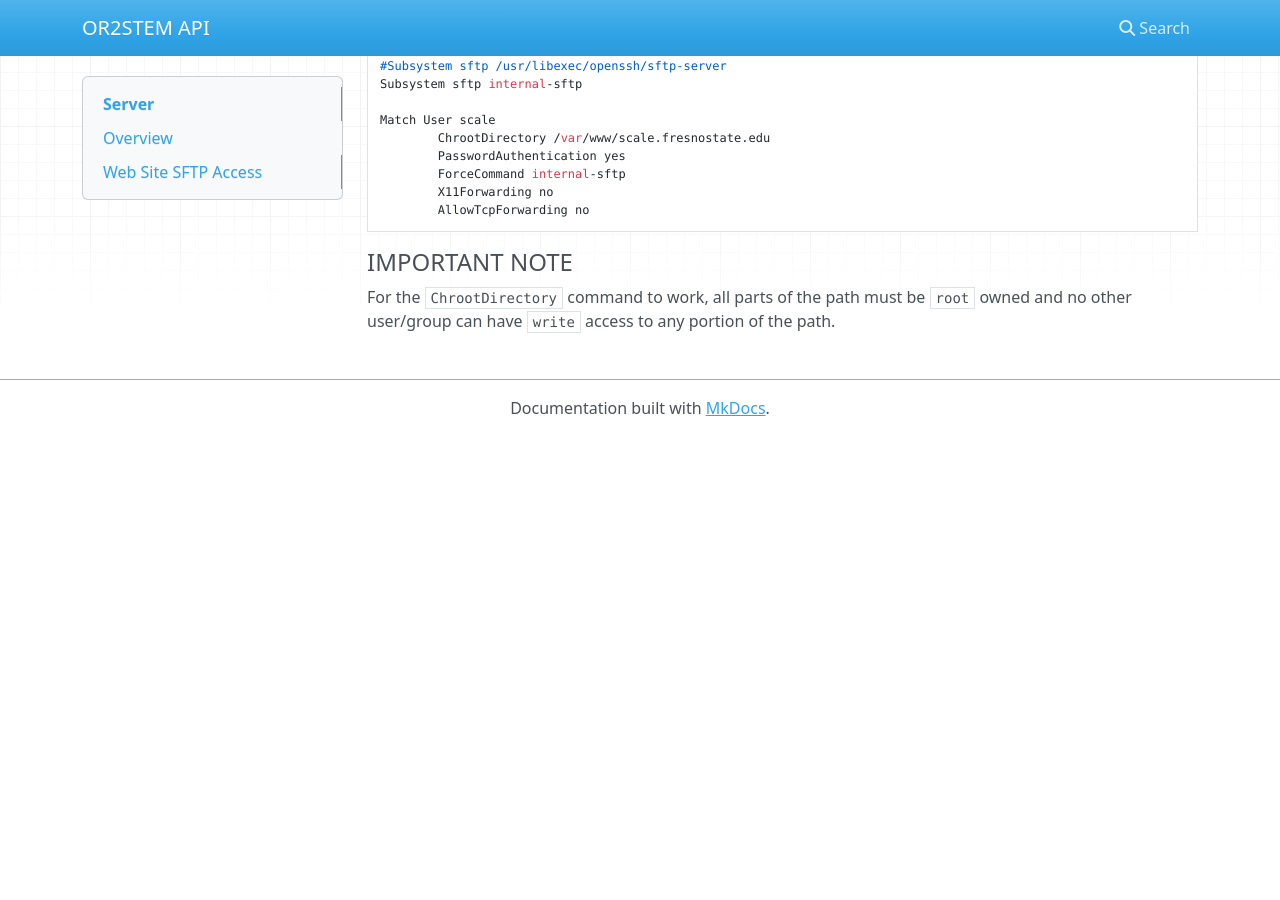
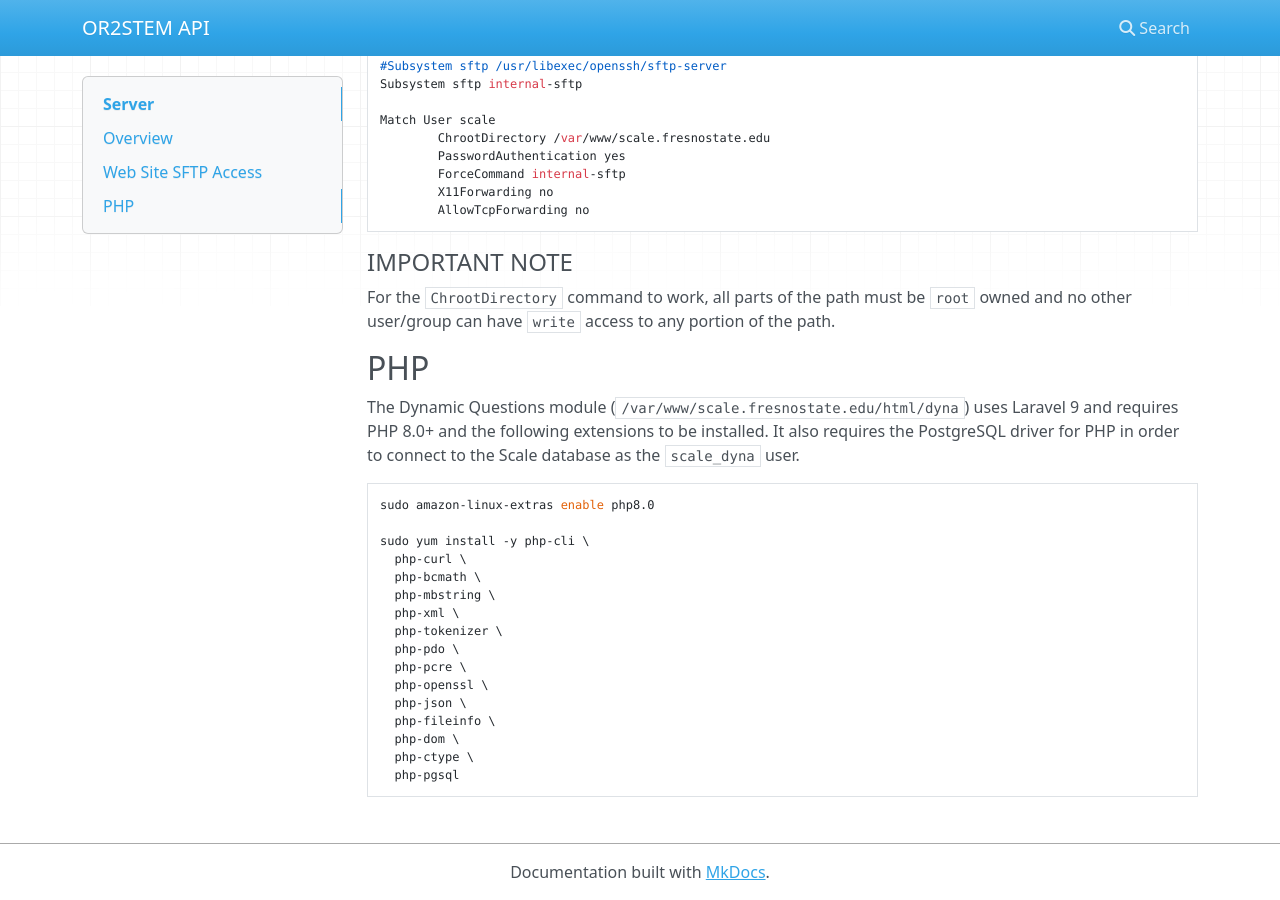
Before and after one commit to OnRampToStem/scool_lti, an MkDocs documentation site: the page built from docs/server/index.md, in a window 1280 px wide and 900 px high, scrolled down 638 px. Built offline with MkDocs 1.6.1, drawn with Linux system fonts in a browser that asks for light colours; nearby versions of some CDN libraries; before the commit the page ends 1074 px from its top, so only the background shows below that.

Commit message:
document PHP/Laravel requirements for scale web app server

````diff
--- a/docs/server/index.md
+++ b/docs/server/index.md
@@ -41,3 +41,29 @@ Match User scale
 For the `ChrootDirectory` command to work, all parts of the path must be
 `root` owned and no other user/group can have `write` access to any portion
 of the path.
+
+## PHP
+
+The Dynamic Questions module (`/var/www/scale.fresnostate.edu/html/dyna`) uses
+Laravel 9 and requires PHP 8.0+ and the following extensions to be installed.
+It also requires the PostgreSQL driver for PHP in order to connect to the
+Scale database as the `scale_dyna` user.
+
+```bash
+sudo amazon-linux-extras enable php8.0
+
+sudo yum install -y php-cli \
+  php-curl \
+  php-bcmath \
+  php-mbstring \
+  php-xml \
+  php-tokenizer \
+  php-pdo \
+  php-pcre \
+  php-openssl \
+  php-json \
+  php-fileinfo \
+  php-dom \
+  php-ctype \
+  php-pgsql
+```
````
